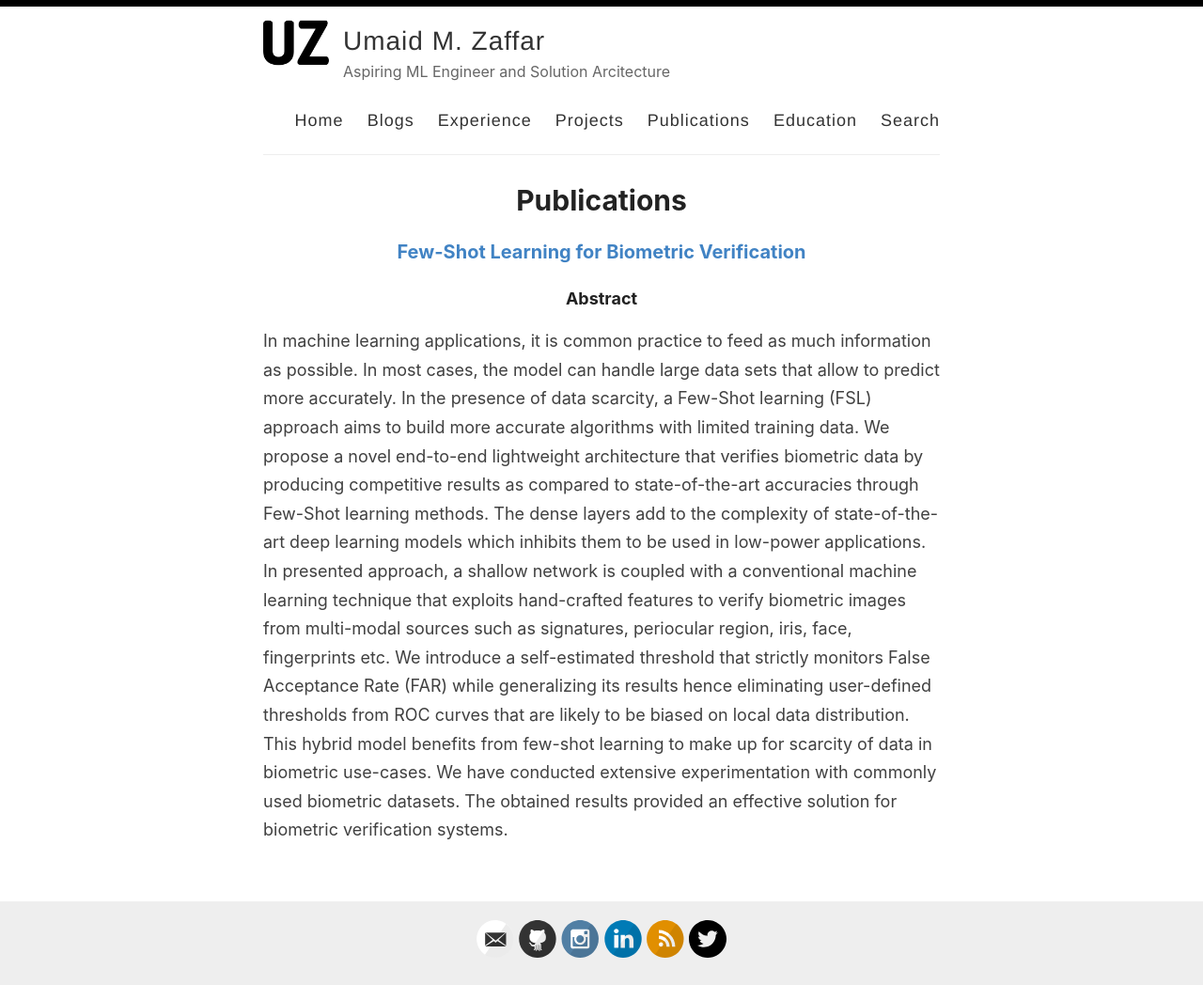
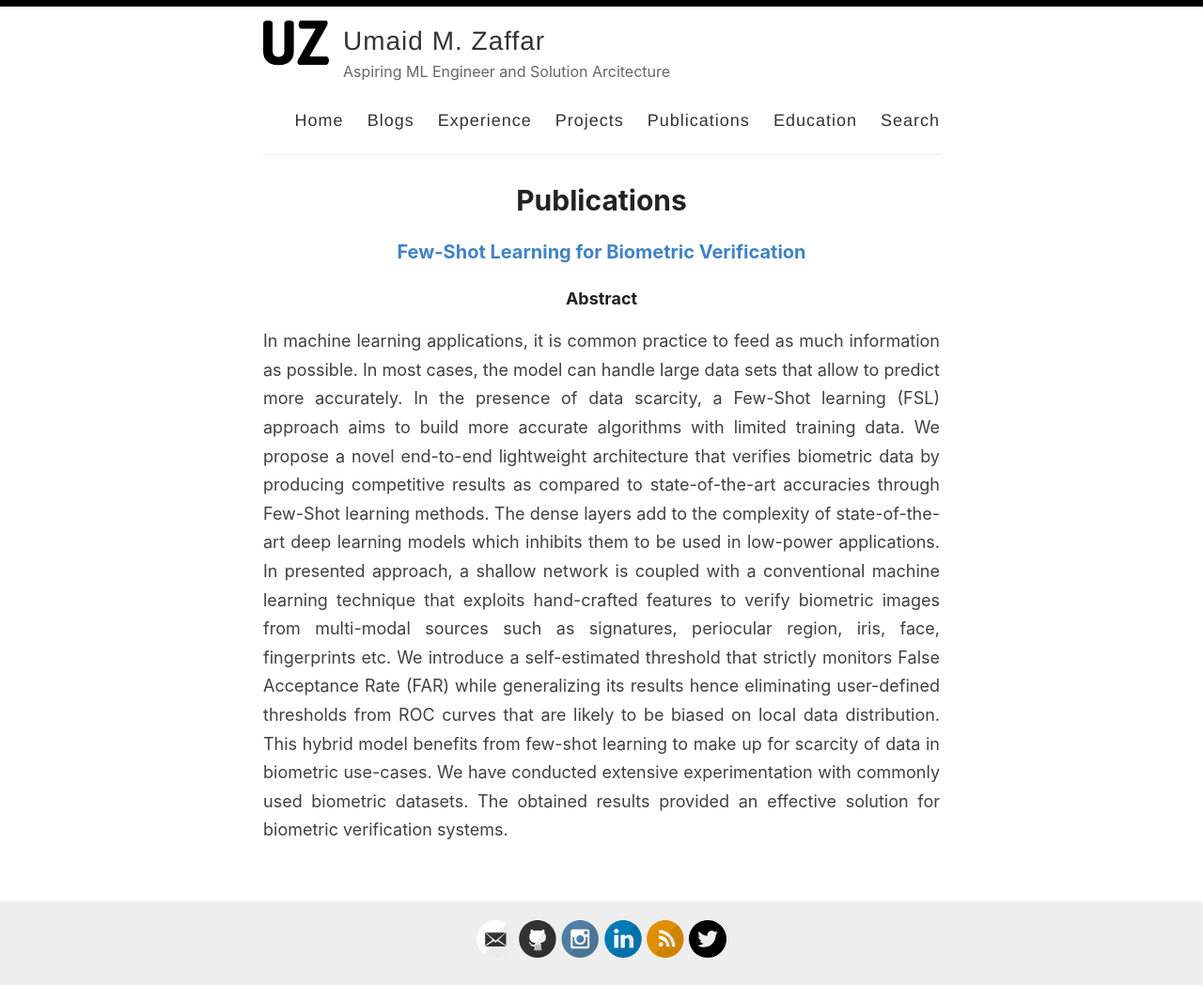
Before and after one commit to umaidmz/umaidmz.github.io, a Jekyll site: the page built from _pages/publications.md, in a window 1280 px wide. Shown: the whole page at 94% size. Built offline with Jekyll 4.4.1, drawn with Linux system fonts in a browser that asks for light colours.

Commit message:
Added Publications

```diff
--- a/_pages/publications.md
+++ b/_pages/publications.md
@@ -6,4 +6,4 @@ permalink: /publications/
 
 ###  [Few-Shot Learning for Biometric Verification](https://arxiv.org/abs/2211.06761)
 #### Abstract
-In machine learning applications, it is common practice to feed as much information as possible. In most cases, the model can handle large data sets that allow to predict more accurately. In the presence of data scarcity, a Few-Shot learning (FSL) approach aims to build more accurate algorithms with limited training data. We propose a novel end-to-end lightweight architecture that verifies biometric data by producing competitive results as compared to state-of-the-art accuracies through Few-Shot learning methods. The dense layers add to the complexity of state-of-the-art deep learning models which inhibits them to be used in low-power applications. In presented approach, a shallow network is coupled with a conventional machine learning technique that exploits hand-crafted features to verify biometric images from multi-modal sources such as signatures, periocular region, iris, face, fingerprints etc. We introduce a self-estimated threshold that strictly monitors False Acceptance Rate (FAR) while generalizing its results hence eliminating user-defined thresholds from ROC curves that are likely to be biased on local data distribution. This hybrid model benefits from few-shot learning to make up for scarcity of data in biometric use-cases. We have conducted extensive experimentation with commonly used biometric datasets. The obtained results provided an effective solution for biometric verification systems.
+<p style="text-align: justify;">In machine learning applications, it is common practice to feed as much information as possible. In most cases, the model can handle large data sets that allow to predict more accurately. In the presence of data scarcity, a Few-Shot learning (FSL) approach aims to build more accurate algorithms with limited training data. We propose a novel end-to-end lightweight architecture that verifies biometric data by producing competitive results as compared to state-of-the-art accuracies through Few-Shot learning methods. The dense layers add to the complexity of state-of-the-art deep learning models which inhibits them to be used in low-power applications. In presented approach, a shallow network is coupled with a conventional machine learning technique that exploits hand-crafted features to verify biometric images from multi-modal sources such as signatures, periocular region, iris, face, fingerprints etc. We introduce a self-estimated threshold that strictly monitors False Acceptance Rate (FAR) while generalizing its results hence eliminating user-defined thresholds from ROC curves that are likely to be biased on local data distribution. This hybrid model benefits from few-shot learning to make up for scarcity of data in biometric use-cases. We have conducted extensive experimentation with commonly used biometric datasets. The obtained results provided an effective solution for biometric verification systems.</p>
```
